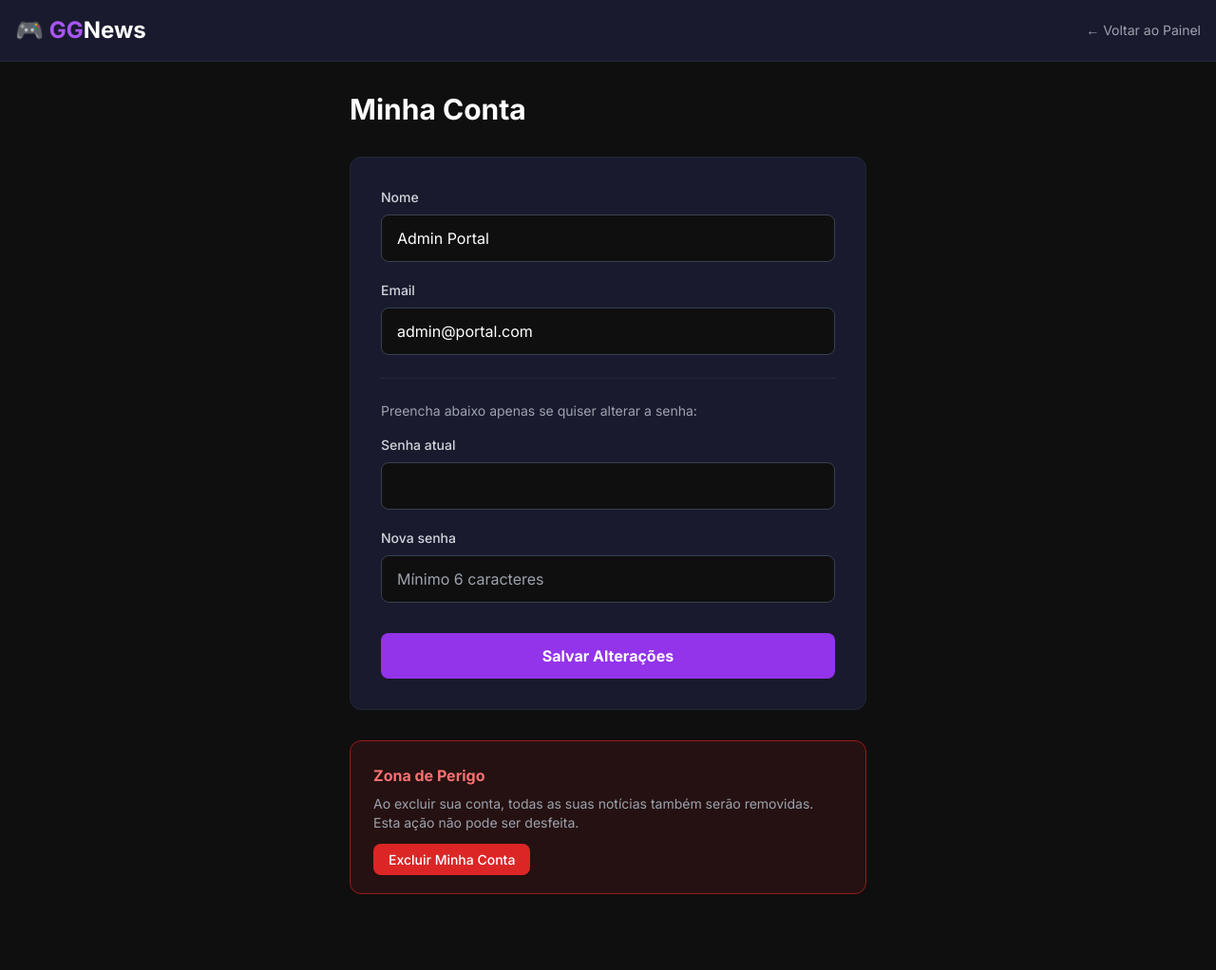
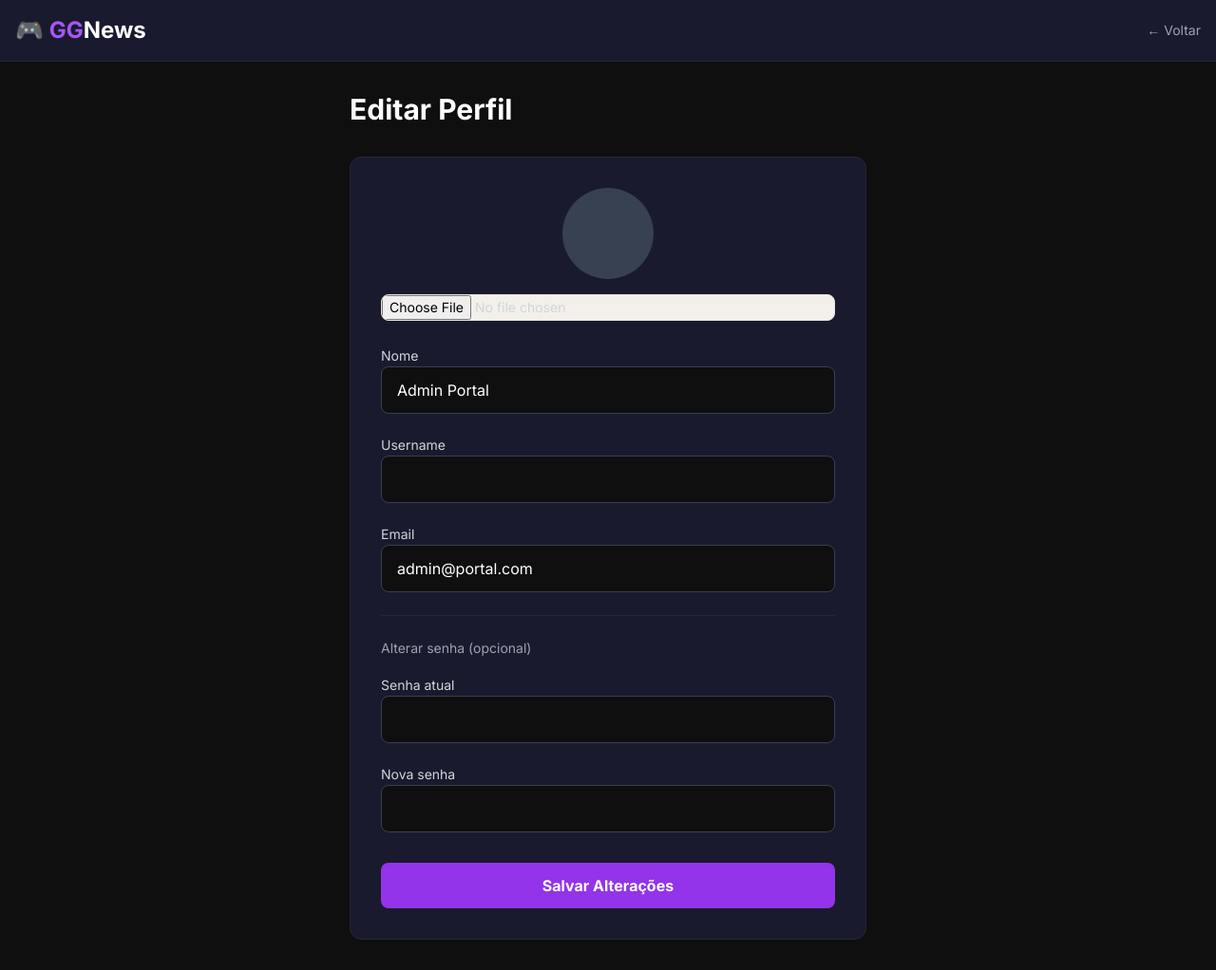
Before and after one commit to davi5043/SiteDeGamesFinal, a PHP site: page /pages/usuario/editar_usuario.php in a window 1280 px wide. Shown: the whole page at 95% size. Before the commit the page ends 942 px from the top, so only its background shows below. Run offline with PHP 8.4, Linux system fonts and the light colour scheme; a user stored in the database is signed in; data comes from the database, SQL or seed files in the repository; some libraries are stand-ins or nearby versions.

Commit message:
Atualização do sistema (perfil, upload e melhorias)

```diff
--- a/pages/usuario/editar_usuario.php
+++ b/pages/usuario/editar_usuario.php
@@ -1,14 +1,8 @@
 <?php
-// =====================================================
-// EDITAR USUÁRIO
-// Arquivo: pages/usuario/editar_usuario.php
-// Descrição: Permite ao usuário editar seus dados
-// =====================================================
 
 require_once __DIR__ . '/../../includes/verifica_login.php';
 require_once __DIR__ . '/../../includes/conexao.php';
 
-// Busca os dados atuais do usuário
 $stmt = $pdo->prepare("SELECT * FROM usuarios WHERE id = ?");
 $stmt->execute([get_usuario_id()]);
 $usuario = $stmt->fetch();
@@ -16,36 +10,69 @@ $usuario = $stmt->fetch();
 $erro = '';
 
 if ($_SERVER['REQUEST_METHOD'] === 'POST') {
+
     $nome = trim($_POST['nome'] ?? '');
+    $username = trim($_POST['username'] ?? '');
     $email = trim($_POST['email'] ?? '');
     $senha_atual = $_POST['senha_atual'] ?? '';
     $nova_senha = $_POST['nova_senha'] ?? '';
+
+    // FOTO
+    $foto = $usuario['foto'];
+
+    if (!empty($_FILES['foto']['name'])) {
+
+        $ext = pathinfo($_FILES['foto']['name'], PATHINFO_EXTENSION);
+        $nomeArquivo = uniqid() . '.' . $ext;
+        $destino = __DIR__ . '/../../uploads/' . $nomeArquivo;
+
+        if (move_uploaded_file($_FILES['foto']['tmp_name'], $destino)) {
+            $foto = $nomeArquivo;
+        }
+    }
 
     if (empty($nome) || empty($email)) {
         $erro = 'Nome e email são obrigatórios.';
     } elseif (!filter_var($email, FILTER_VALIDATE_EMAIL)) {
         $erro = 'Email inválido.';
     } else {
-        // Verifica se o email já é usado por outro usuário
+
         $stmt = $pdo->prepare("SELECT id FROM usuarios WHERE email = ? AND id != ?");
         $stmt->execute([$email, get_usuario_id()]);
+
         if ($stmt->fetch()) {
             $erro = 'Este email já está em uso por outro usuário.';
         } else {
-            // Atualiza nome e email
-            $stmt = $pdo->prepare("UPDATE usuarios SET nome = ?, email = ? WHERE id = ?");
-            $stmt->execute([$nome, $email, get_usuario_id()]);
 
-            // Se preencheu a nova senha, atualiza também
+            $stmt = $pdo->prepare("
+                UPDATE usuarios
+                SET nome = ?, username = ?, email = ?, foto = ?
+                WHERE id = ?
+            ");
+
+            $stmt->execute([
+                $nome,
+                $username,
+                $email,
+                $foto,
+                get_usuario_id()
+            ]);
+
             if (!empty($nova_senha)) {
+
                 if (empty($senha_atual)) {
                     $erro = 'Informe a senha atual para alterar a senha.';
+
                 } elseif (!password_verify($senha_atual, $usuario['senha'])) {
                     $erro = 'Senha atual incorreta.';
+
                 } elseif (strlen($nova_senha) < 6) {
                     $erro = 'A nova senha deve ter no mínimo 6 caracteres.';
+
                 } else {
+
                     $senha_hash = password_hash($nova_senha, PASSWORD_DEFAULT);
+
                     $stmt = $pdo->prepare("UPDATE usuarios SET senha = ? WHERE id = ?");
                     $stmt->execute([$senha_hash, get_usuario_id()]);
                 }
@@ -58,11 +85,14 @@ if ($_SERVER['REQUEST_METHOD'] === 'POST') {
             }
         }
     }
+
 } else {
     $nome = $usuario['nome'];
+    $username = $usuario['username'] ?? '';
     $email = $usuario['email'];
 }
 ?>
+
 <!DOCTYPE html>
 <html lang="pt-BR">
 <head>
@@ -72,17 +102,19 @@ if ($_SERVER['REQUEST_METHOD'] === 'POST') {
     <script src="https://cdn.tailwindcss.com"></script>
     <link rel="stylesheet" href="<?= BASE_URL ?>css/style.css">
 </head>
+
 <body class="bg-[#0f0f0f] text-white min-h-screen">
 
 <header class="bg-[#1a1a2e] border-b border-gray-800">
     <div class="max-w-7xl mx-auto px-4 py-4 flex items-center justify-between">
         <a href="<?= BASE_URL ?>" class="text-2xl font-bold">🎮 <span class="text-purple-500">GG</span>News</a>
-            <a href="<?= BASE_URL ?>pages/noticias/dashboard.php" class="text-gray-400 hover:text-white text-sm transition">← Voltar ao Painel</a>
+        <a href="<?= BASE_URL ?>pages/noticias/dashboard.php" class="text-gray-400 hover:text-white text-sm">← Voltar</a>
     </div>
 </header>
 
 <main class="max-w-xl mx-auto px-4 py-8">
-        <h1 class="text-3xl font-bold mb-8">Minha Conta</h1>
+
+<h1 class="text-3xl font-bold mb-8">Editar Perfil</h1>
 
 <?php if ($erro): ?>
 <div class="bg-red-900/50 border border-red-500 text-red-300 px-4 py-3 rounded-lg mb-6">
@@ -90,51 +122,67 @@ if ($_SERVER['REQUEST_METHOD'] === 'POST') {
 </div>
 <?php endif; ?>
 
-        <form method="POST" class="bg-[#1a1a2e] rounded-xl p-8 border border-gray-800">
-            <div class="mb-5">
-                <label for="nome" class="block text-gray-300 text-sm font-medium mb-2">Nome</label>
-                <input type="text" id="nome" name="nome" value="<?= escape($nome) ?>"
-                       class="w-full px-4 py-3 bg-[#0f0f0f] border border-gray-700 rounded-lg text-white focus:outline-none focus:border-purple-500 focus:ring-1 focus:ring-purple-500 transition" required>
+<form method="POST" enctype="multipart/form-data"
+      class="bg-[#1a1a2e] rounded-xl p-8 border border-gray-800">
+
+    <!-- FOTO -->
+    <div class="mb-6 text-center">
+        <?php if (!empty($usuario['foto'])): ?>
+            <img src="<?= BASE_URL ?>uploads/<?= $usuario['foto'] ?>"
+                 class="w-24 h-24 rounded-full mx-auto object-cover border border-gray-700">
+        <?php else: ?>
+            <div class="w-24 h-24 rounded-full mx-auto bg-gray-700"></div>
+        <?php endif; ?>
+
+        <input type="file" name="foto"
+               class="mt-4 text-sm text-gray-300">
     </div>
 
+    <!-- NOME -->
     <div class="mb-5">
-                <label for="email" class="block text-gray-300 text-sm font-medium mb-2">Email</label>
-                <input type="email" id="email" name="email" value="<?= escape($email) ?>"
-                       class="w-full px-4 py-3 bg-[#0f0f0f] border border-gray-700 rounded-lg text-white focus:outline-none focus:border-purple-500 focus:ring-1 focus:ring-purple-500 transition" required>
+        <label class="text-gray-300 text-sm">Nome</label>
+        <input type="text" name="nome" value="<?= escape($nome) ?>"
+               class="w-full px-4 py-3 bg-[#0f0f0f] border border-gray-700 rounded-lg">
+    </div>
+
+    <!-- USERNAME -->
+    <div class="mb-5">
+        <label class="text-gray-300 text-sm">Username</label>
+        <input type="text" name="username" value="<?= escape($username) ?>"
+               class="w-full px-4 py-3 bg-[#0f0f0f] border border-gray-700 rounded-lg">
+    </div>
+
+    <!-- EMAIL -->
+    <div class="mb-5">
+        <label class="text-gray-300 text-sm">Email</label>
+        <input type="email" name="email" value="<?= escape($email) ?>"
+               class="w-full px-4 py-3 bg-[#0f0f0f] border border-gray-700 rounded-lg">
     </div>
 
     <hr class="border-gray-800 my-6">
-            <p class="text-gray-400 text-sm mb-4">Preencha abaixo apenas se quiser alterar a senha:</p>
 
+    <p class="text-gray-400 text-sm mb-4">Alterar senha (opcional)</p>
+
+    <!-- SENHA ATUAL -->
     <div class="mb-5">
-                <label for="senha_atual" class="block text-gray-300 text-sm font-medium mb-2">Senha atual</label>
-                <input type="password" id="senha_atual" name="senha_atual"
-                       class="w-full px-4 py-3 bg-[#0f0f0f] border border-gray-700 rounded-lg text-white focus:outline-none focus:border-purple-500 focus:ring-1 focus:ring-purple-500 transition">
+        <label class="text-gray-300 text-sm">Senha atual</label>
+        <input type="password" name="senha_atual"
+               class="w-full px-4 py-3 bg-[#0f0f0f] border border-gray-700 rounded-lg">
     </div>
 
+    <!-- NOVA SENHA -->
     <div class="mb-8">
-                <label for="nova_senha" class="block text-gray-300 text-sm font-medium mb-2">Nova senha</label>
-                <input type="password" id="nova_senha" name="nova_senha"
-                       class="w-full px-4 py-3 bg-[#0f0f0f] border border-gray-700 rounded-lg text-white focus:outline-none focus:border-purple-500 focus:ring-1 focus:ring-purple-500 transition"
-                       placeholder="Mínimo 6 caracteres">
+        <label class="text-gray-300 text-sm">Nova senha</label>
+        <input type="password" name="nova_senha"
+               class="w-full px-4 py-3 bg-[#0f0f0f] border border-gray-700 rounded-lg">
     </div>
 
-            <button type="submit"
-                    class="w-full bg-purple-600 hover:bg-purple-700 text-white font-bold py-3 px-4 rounded-lg transition">
+    <button class="w-full bg-purple-600 hover:bg-purple-700 py-3 rounded-lg font-bold">
         Salvar Alterações
     </button>
+
 </form>
 
-        <!-- Excluir conta -->
-        <div class="mt-8 bg-red-900/20 border border-red-800 rounded-xl p-6">
-            <h3 class="text-red-400 font-bold mb-2">Zona de Perigo</h3>
-            <p class="text-gray-400 text-sm mb-4">Ao excluir sua conta, todas as suas notícias também serão removidas. Esta ação não pode ser desfeita.</p>
-            <a href="<?= BASE_URL ?>pages/usuario/excluir_usuario.php"
-               class="bg-red-600 hover:bg-red-700 text-white px-4 py-2 rounded-lg text-sm font-medium transition"
-               onclick="return confirm('TEM CERTEZA? Esta ação excluirá sua conta e todas as suas notícias permanentemente!')">
-                Excluir Minha Conta
-            </a>
-        </div>
 </main>
 
 </body>
```
Also changed, not shown: pages/usuario/minha_conta.php (added, +32 -0 lines). Lines whose indentation alone changed are shown as unchanged.
